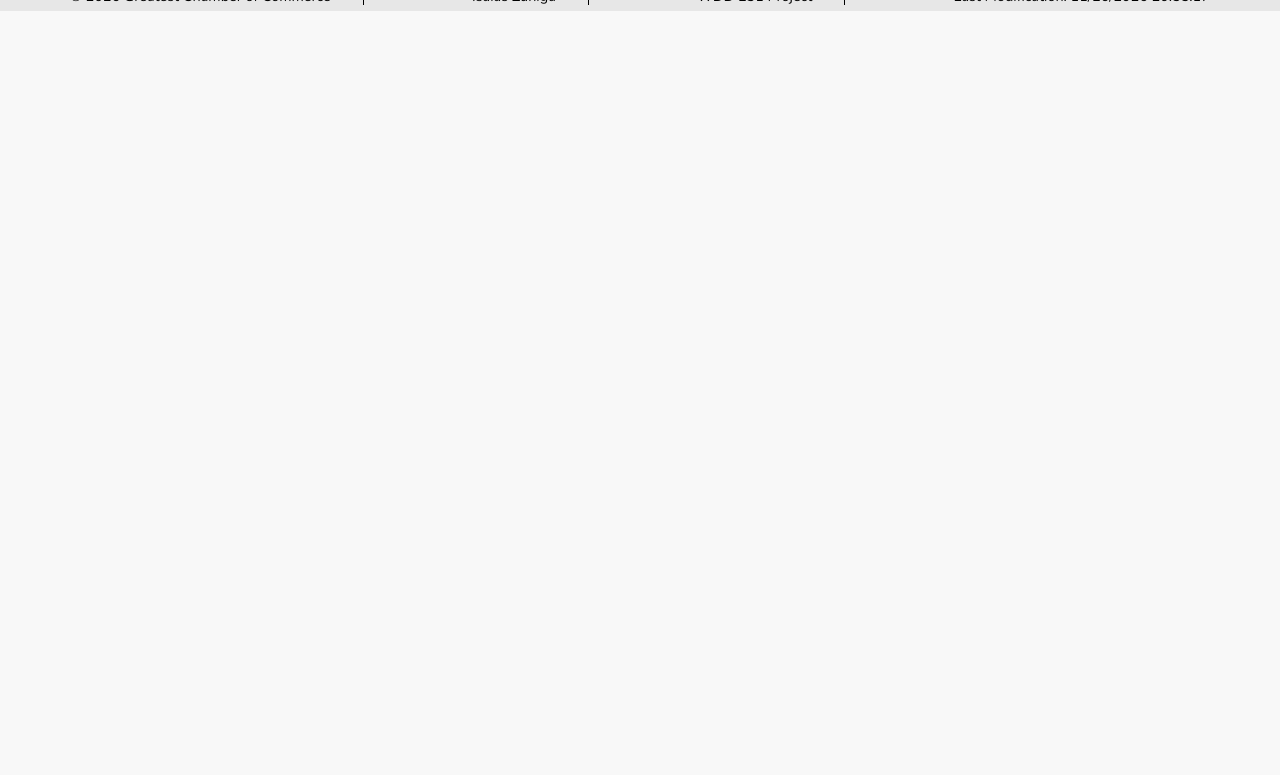
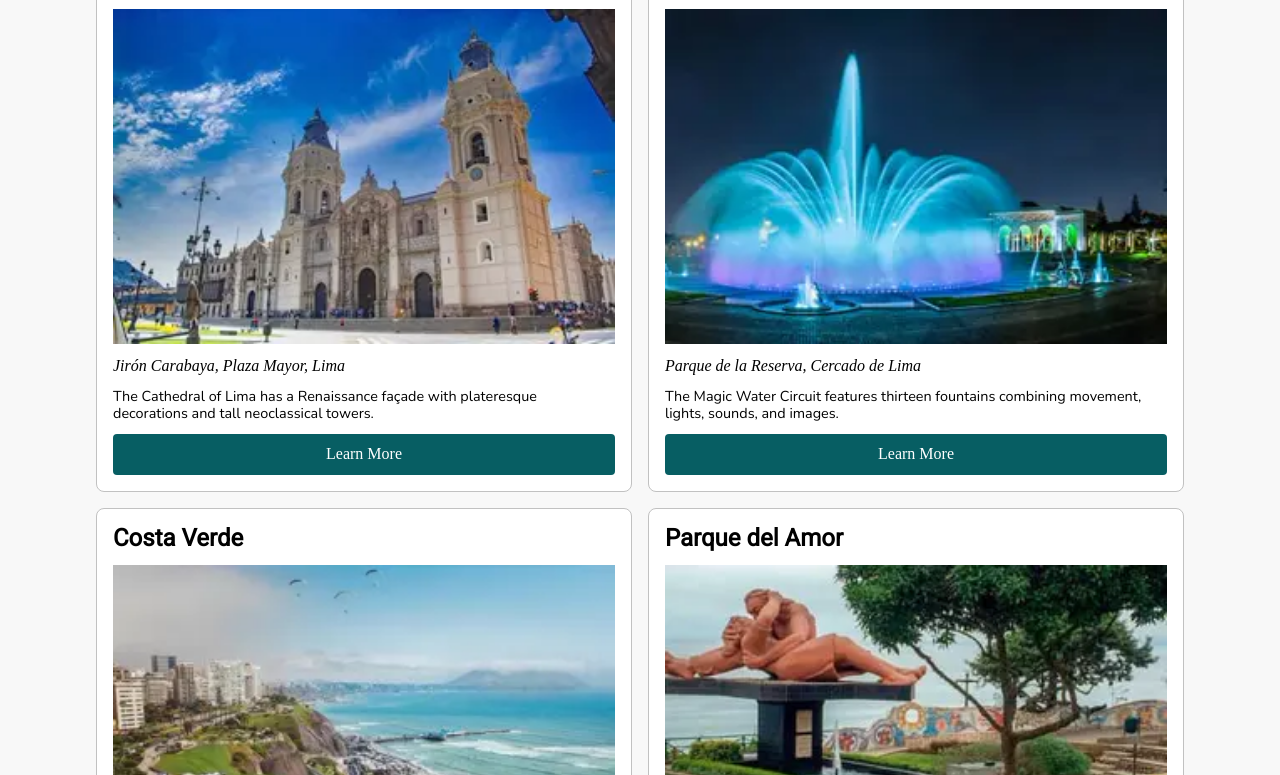
Before and after one commit to IsaiasZc/wdd231, a plain HTML site: page chamber/discover.html in a window 1280 px wide. Shown: the part 325-1100 px from the top of the page. Before the commit the page ends 800 px from the top, so only its background shows below. Drawn offline with nearby package versions, Linux system fonts and the light colour scheme.

Commit message:
Add discover page with places of interest in Lima, including images and styles

```diff
--- /dev/null
+++ b/chamber/data/discover.mjs
@@ -0,0 +1,50 @@
+export const places = [
+    {
+        name: "Lima Cathedral",
+        address: "Jirón Carabaya, Plaza Mayor, Lima",
+        description: "The Cathedral of Lima has a Renaissance façade with plateresque decorations and tall neoclassical towers.",
+        image: "catedral-lima.webp"
+    },
+    {
+        name: "Magic Water Circuit",
+        address: "Parque de la Reserva, Cercado de Lima",
+        description: "The Magic Water Circuit features thirteen fountains combining movement, lights, sounds, and images.",
+        image: "circuito-del-agua.webp"
+    },
+    {
+        name: "Costa Verde",
+        address: "Circuito de Playas Costa Verde, Lima",
+        description: "Costa Verde is a circuit of Pacific beaches beneath Lima's coastal cliffs, offering views of the ocean.",
+        image: "costa-verde.webp"
+    },
+    {
+        name: "Parque del Amor",
+        address: "Malecón Cisneros, Miraflores, Lima",
+        description: "This colorful park overlooks the sea and features the sculpture El Beso in its central area.",
+        image: "parque-del-amor-lima.webp"
+    },
+    {
+        name: "Plaza Mayor",
+        address: "Plaza Mayor, Cercado de Lima",
+        description: "The Plaza Mayor is an important gathering place in central Lima, surrounded by historic buildings.",
+        image: "plaza-armas.webp"
+    },
+    {
+        name: "Marcahuasi",
+        address: "San Pedro de Casta, Huarochirí, Lima",
+        description: "East of Lima, Marcahuasi is a high-altitude plateau known for its striking granite rock formations.",
+        image: "marcahuasi.webp"
+    },
+    {
+        name: "Plaza San Martín",
+        address: "Plaza San Martín, Cercado de Lima",
+        description: "The square honors José de San Martín and is bordered by historic buildings including the Gran Hotel Bolívar.",
+        image: "plaza-san-martin.webp"
+    },
+    {
+        name: "Indian Market",
+        address: "Av. Petit Thouars 5321, Miraflores, Lima",
+        description: "Explore Peruvian handicrafts, textiles, and souvenirs at a market celebrating the work of local artisans.",
+        image: "artesania.webp"
+    }
+];
--- a/chamber/discover.html
+++ b/chamber/discover.html
@@ -3,10 +3,10 @@
 <head>
     <meta charset="utf-8">
     <meta name="viewport" content="width=device-width, initial-scale=1">
-    <meta name="description" content="Explore the business directory of the Greatest Chamber of Commerce in Lima, Peru.">
+    <meta name="description" content="Discover places to visit in and around Lima, Peru, with the Greatest Chamber of Commerce.">
     <meta name="author" content="Isaias Zuñiga">
-    <meta property="og:title" content="Business Directory | Greatest Chamber of Commerce">
-    <meta property="og:description" content="Explore the businesses that belong to the Greatest Chamber of Commerce in Lima, Peru, with their contact details.">
+    <meta property="og:title" content="Discover | Greatest Chamber of Commerce">
+    <meta property="og:description" content="Explore places of interest in and around Lima, Peru.">
     <meta property="og:image" content="https://isaiaszc.github.io/wdd231/chamber/images/logos/logo-gc.webp">
     <meta property="og:url" content="https://isaiaszc.github.io/wdd231/chamber/discover.html">
     <title>Discover | Greatest Chamber of Commerce</title>
@@ -18,7 +18,7 @@
     <link rel="stylesheet" href="styles/small.css">
     <link rel="stylesheet" href="styles/larger.css">
     <script src="scripts/main.js" defer></script>
-
+    <script type="module" src="scripts/discover.js"></script>
 </head>
 <body>
     <header>
@@ -33,7 +33,12 @@
             </ul>
         </nav>
     </header>
-    <main><h1>Discover</h1></main>
+    <main class="discover">
+        <h1>Discover Lima</h1>
+        <p id="visit-message" aria-live="polite"></p>
+        <p>Explore some of the places, history, and culture that make Lima special.</p>
+        <div class="discover-cards" id="discover-cards"></div>
+    </main>
     <footer>
         <div class="foot1">
             <div class="foot1-1">
--- /dev/null
+++ b/chamber/scripts/discover.js
@@ -0,0 +1,53 @@
+import { places } from "../data/discover.mjs";
+
+const cards = document.querySelector("#discover-cards");
+
+places.forEach((place) => {
+    const card = document.createElement("article");
+    card.classList.add("discover-card");
+
+    const title = document.createElement("h2");
+    title.textContent = place.name;
+
+    const figure = document.createElement("figure");
+    const image = document.createElement("img");
+    image.src = `images/discover/${place.image}`;
+    image.alt = place.name;
+    image.width = 300;
+    image.height = 200;
+    image.loading = "lazy";
+    figure.appendChild(image);
+
+    const address = document.createElement("address");
+    address.textContent = place.address;
+
+    const description = document.createElement("p");
+    description.textContent = place.description;
+
+    const button = document.createElement("button");
+    button.type = "button";
+    button.textContent = "Learn More";
+    button.setAttribute("aria-label", `Learn more about ${place.name}`);
+    button.addEventListener("click", () => {
+        const query = encodeURIComponent(`${place.name}, ${place.address}, Peru`);
+        window.location.href = `https://www.google.com/maps/search/?api=1&query=${query}`;
+    });
+
+    card.append(title, figure, address, description, button);
+    cards.appendChild(card);
+});
+
+const visitMessage = document.querySelector("#visit-message");
+const now = Date.now();
+const lastVisit = localStorage.getItem("discover-last-visit");
+const days = Math.floor((now - Number(lastVisit)) / 86400000);
+
+if (lastVisit === null) {
+    visitMessage.textContent = "Welcome! Let us know if you have any questions.";
+} else if (days < 1) {
+    visitMessage.textContent = "Back so soon! Awesome!";
+} else {
+    visitMessage.textContent = `You last visited ${days} ${days === 1 ? "day" : "days"} ago.`;
+}
+
+localStorage.setItem("discover-last-visit", now);
--- a/chamber/styles/small.css
+++ b/chamber/styles/small.css
@@ -18,6 +18,88 @@
 
 body {
     background-color: #F8F8F8;
+}
+
+/* Discover page */
+.discover {
+    padding: 1rem;
+}
+
+.discover > p {
+    margin: 1rem 0;
+}
+
+#visit-message {
+    background: var(--aqua-lower);
+    padding: 1rem;
+}
+
+.discover-cards {
+    display: grid;
+    gap: 1rem;
+}
+
+.discover-card {
+    display: grid;
+    grid-template-areas: "title" "photo" "address" "description" "button";
+    gap: .8rem;
+    padding: 1rem;
+    background: var(--white);
+    border: 1px solid var(--border-accent);
+    border-radius: .5rem;
+}
+
+.discover-card h2 { grid-area: title; }
+.discover-card figure { grid-area: photo; margin: 0; }
+.discover-card address { grid-area: address; }
+.discover-card p { grid-area: description; }
+.discover-card button { grid-area: button; }
+
+.discover-card img {
+    display: block;
+    width: 100%;
+    height: auto;
+    aspect-ratio: 3 / 2;
+    object-fit: cover;
+}
+
+.discover-card button {
+    padding: .7rem;
+    background: #075e63;
+    color: var(--white);
+    border: 0;
+    border-radius: .25rem;
+    cursor: pointer;
+}
+
+@media (min-width: 641px) {
+    .discover-card {
+        grid-template-columns: minmax(0, 300px) minmax(0, 1fr);
+        grid-template-areas:
+            "photo title"
+            "photo address"
+            "photo description"
+            "photo button";
+    }
+
+    .discover-card img {
+        transition: filter .3s;
+    }
+
+    .discover-card img:hover {
+        filter: brightness(.8);
+    }
+}
+
+@media (min-width: 1025px) {
+    .discover-cards {
+        grid-template-columns: repeat(2, minmax(0, 1fr));
+    }
+
+    .discover-card {
+        grid-template-columns: 1fr;
+        grid-template-areas: "title" "photo" "address" "description" "button";
+    }
 }
 
 h1, h2, h3, #join-form fieldset legend {
```
Also changed, not shown: chamber/images/discover/artesania.webp (added), chamber/images/discover/catedral-lima.webp (added), chamber/images/discover/circuito-del-agua.webp (added), chamber/images/discover/costa-verde.webp (added), chamber/images/discover/marcahuasi.webp (added), chamber/images/discover/parque-del-amor-lima.webp (added), chamber/images/discover/plaza-armas.webp (added), chamber/images/discover/plaza-san-martin.webp (added).
